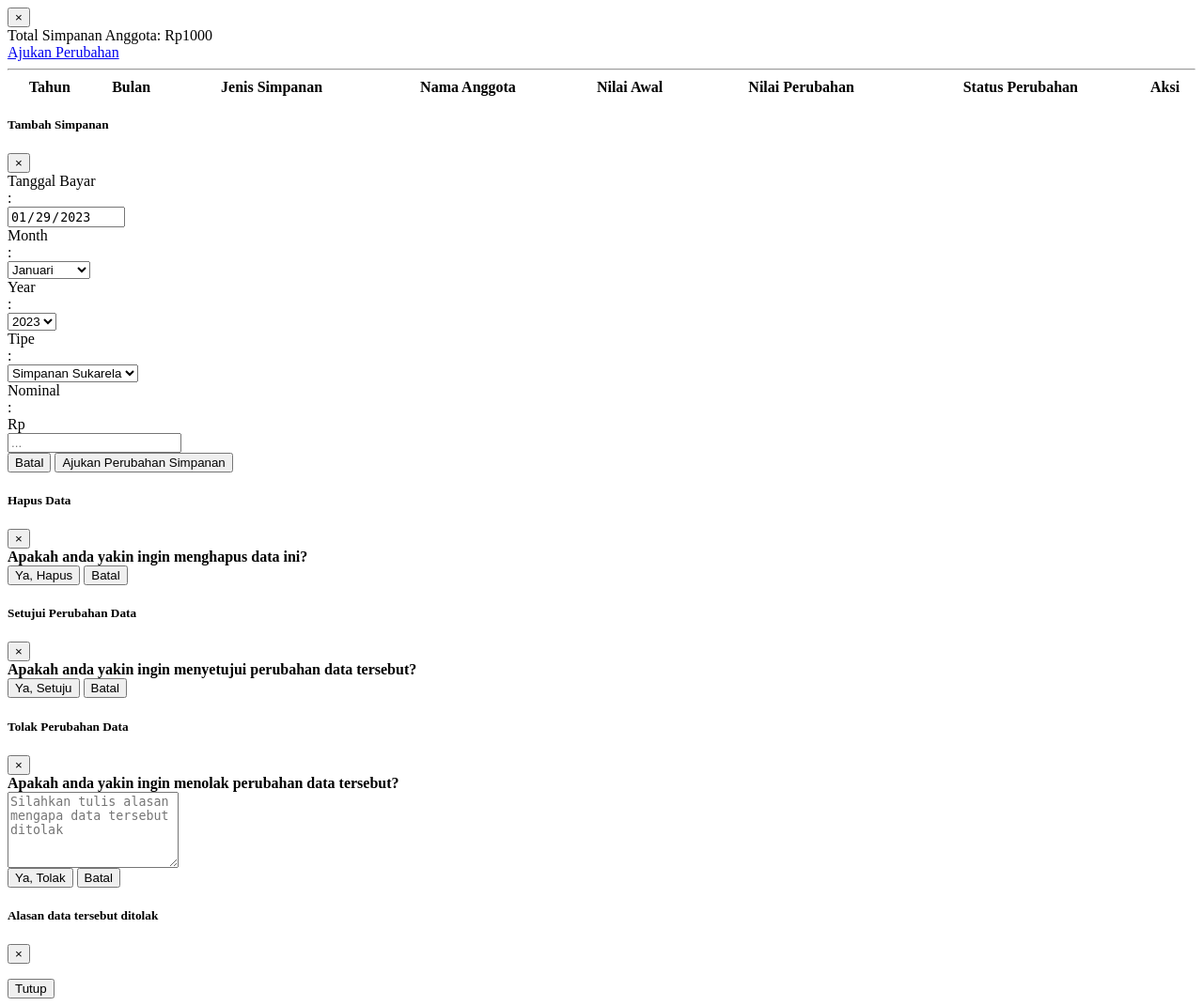
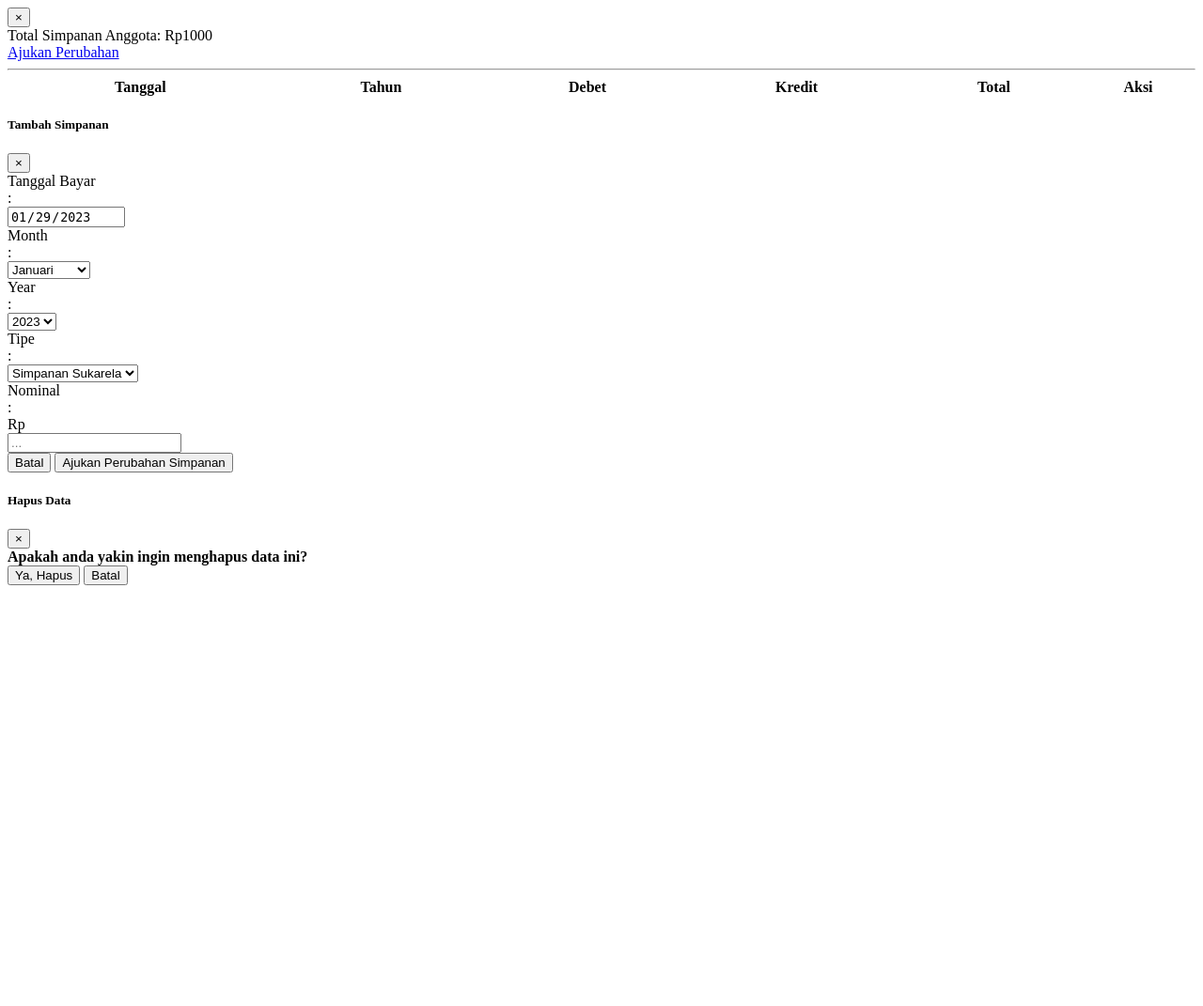
Before and after one commit to faizinkholiq/koperassi_3, a PHP site: the page made by application/views/kas/index.php in a window 1280 px wide. Shown: the whole page at 94% size. After the commit the page ends 623 px from the top, so only its background shows below. Run offline with PHP 8.4, Linux system fonts and the light colour scheme; the template is opened without the code that fills it, so the values that code supplies are empty.

Commit message:
update kas

```diff
--- a/application/views/kas/index.php
+++ b/application/views/kas/index.php
@@ -33,14 +33,12 @@
             <table class="table table-bordered" id="simpananTable" width="100%" cellspacing="0">
                 <thead>
                     <tr>
+                        <th class="text-center">Tanggal</th>
                         <th class="text-center">Tahun</th>
-                        <th class="text-center">Bulan</th>
-                        <th class="text-center">Jenis Simpanan</th>
-                        <th class="text-center">Nama Anggota</th>
-                        <th class="text-center">Nilai Awal</th>
-                        <th class="text-center">Nilai Perubahan</th>
-                        <th class="text-center">Status Perubahan</th>
-                        <th class="text-center">Aksi</th>
+                        <th class="text-center">Debet</th>
+                        <th class="text-center">Kredit</th>
+                        <th class="text-center">Total</th>
+                        <th width="120" class="text-center">Aksi</th>
                     </tr>
                 </thead>
                 <tbody></tbody>
@@ -154,73 +152,6 @@
     </div>
 </div>
 
-<div class="modal fade" id="approveModal" tabindex="-1" role="dialog" aria-labelledby="approveModalLabel" aria-hidden="true">
-    <div class="modal-dialog" role="document">
-        <div class="modal-content">
-            <div class="modal-header">
-                <h5 class="modal-title" id="approveModalLabel"><i class="fas fa-check mr-2"></i>Setujui Perubahan Data</h5>
-                <button class="close" type="button" data-dismiss="modal" aria-label="Close">
-                    <span aria-hidden="true">×</span>
-                </button>
-            </div>
-            <div class="modal-body">
-                <strong>Apakah anda yakin ingin menyetujui perubahan data tersebut?</strong>
-            </div>
-            <div class="modal-footer">
-                <form method="POST" action="<?=site_url('simpanan/approve_ubah_simpanan')?>">
-                    <input type="hidden" id="appID" name="id" />
-                    <button class="btn btn-success mr-2" type="submit">Ya, Setuju</button>
-                    <button class="btn btn-secondary" type="button" data-dismiss="modal">Batal</button>
-                </form>
-            </div>
-        </div>
-    </div>
-</div>
-
-<div class="modal fade" id="rejectModal" tabindex="-1" role="dialog" aria-labelledby="rejectModalLabel" aria-hidden="true">
-    <div class="modal-dialog modal-lg" role="document">
-        <div class="modal-content">
-            <div class="modal-header">
-                <h5 class="modal-title" id="rejectModalLabel"><i class="fas fa-times mr-2"></i>Tolak Perubahan Data</h5>
-                <button class="close" type="button" data-dismiss="modal" aria-label="Close">
-                    <span aria-hidden="true">×</span>
-                </button>
-            </div>
-            <form method="POST" action="<?=site_url('simpanan/reject_ubah_simpanan')?>">
-                <div class="modal-body">
-                    <strong>Apakah anda yakin ingin menolak perubahan data tersebut?</strong><br/>
-                    <textarea class="form-control form-control-user mt-4" name="reason" rows="5" placeholder="Silahkan tulis alasan mengapa data tersebut ditolak"></textarea><br/>
-                </div>
-                <div class="modal-footer">
-                    <input type="hidden" id="rejID" name="id" />
-                    <button class="btn btn-danger mr-2" type="submit">Ya, Tolak</button>
-                    <button class="btn btn-secondary" type="button" data-dismiss="modal">Batal</button>
-                </div>
-            </form>
-        </div>
-    </div>
-</div>
-
-<div class="modal fade" id="reasonModal" tabindex="-1" role="dialog" aria-labelledby="reasonModalLabel" aria-hidden="true">
-    <div class="modal-dialog modal-lg" role="document">
-        <div class="modal-content">
-            <div class="modal-header">
-                <h5 class="modal-title" id="reasonModalLabel"><i class="fas fa-times mr-2"></i>Alasan data tersebut ditolak</h5>
-                <button class="close" type="button" data-dismiss="modal" aria-label="Close">
-                    <span aria-hidden="true">×</span>
-                </button>
-            </div>
-            <div class="modal-body">
-                <p id="reasonParagraph"></p>
-            </div>
-            <div class="modal-footer">
-                <input type="hidden" id="rejID" name="id" />
-                <button class="btn btn-secondary" type="button" data-dismiss="modal">Tutup</button>
-            </div>
-        </div>
-    </div>
-</div>
-
 
 <script src="<?= base_url('assets/vendor/datatables/jquery.dataTables.min.js') ?>"></script>
 <script src="<?= base_url('assets/vendor/datatables/dataTables.bootstrap4.min.js') ?>"></script>
@@ -270,28 +201,6 @@
             { data: "type" },
             { data: "name" },
             { data: "balance" },
-            { data: "balance" },
-            {
-                data: "status",
-                class: "text-center",
-                render: function (data, type, row) {
-                    let tag = '-';
-
-                    switch(data){
-                        case "Approved":
-                            tag = "<span class='bg-success text-white font-weight-bold px-2 py-1 rounded'><i class='fas fa-check'></i> Disetujui</span>";
-                            break;
-                        case "Pending":
-                            tag = "<span class='bg-warning text-white font-weight-bold px-2 py-1 rounded'><i class='fas fa-clock'></i> Pending</span>";
-                            break;
-                        case "Decline":
-                            tag = `<span onclick='showReason("`+row.reason+`")' class='bg-danger text-white font-weight-bold px-2 py-1 rounded' style="cursor:pointer;"><i class='fas fa-times'></i> Ditolak</span>`;
-                            break;
-                    }
-
-                    return tag;
-                }
-            },
             {
                 class: "text-center",
                 render: function (data, type, row) {
```
